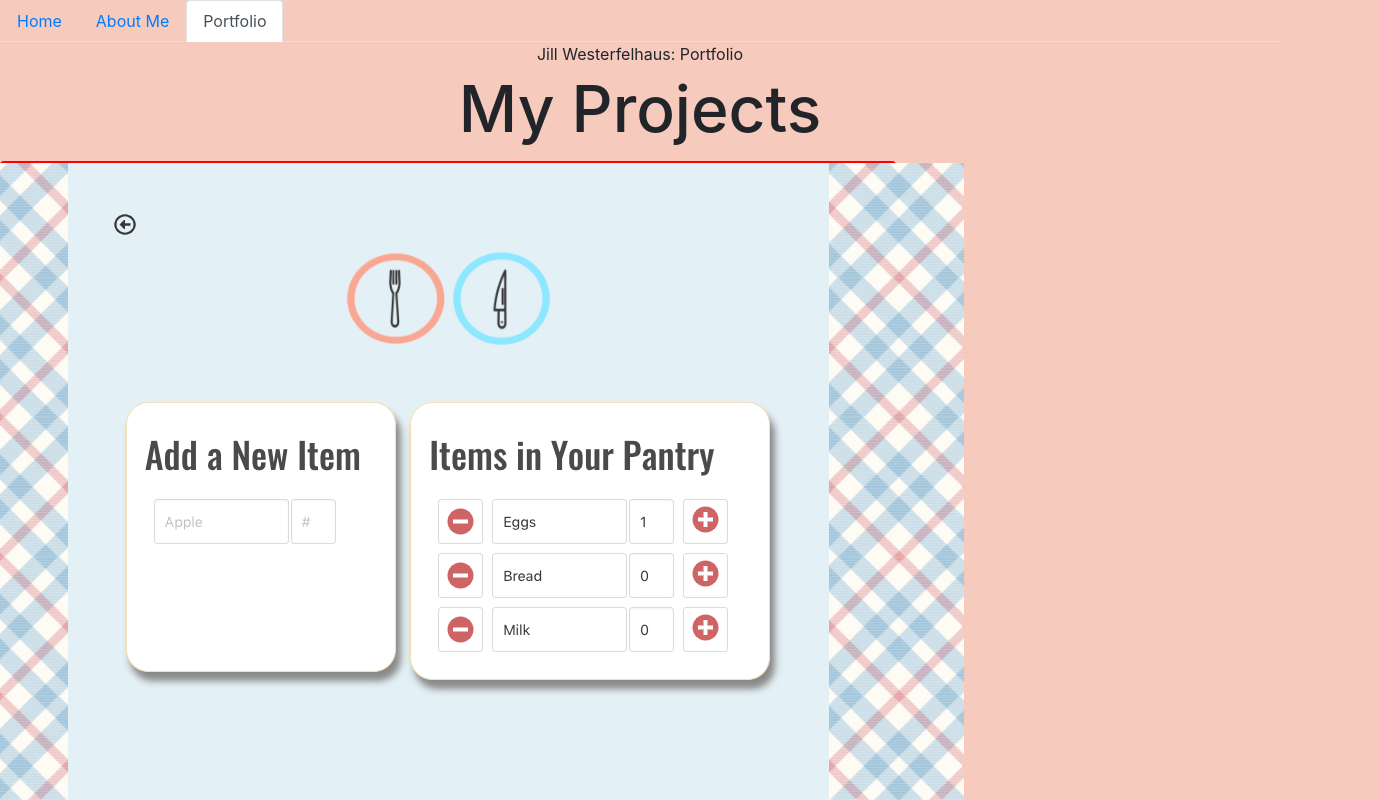
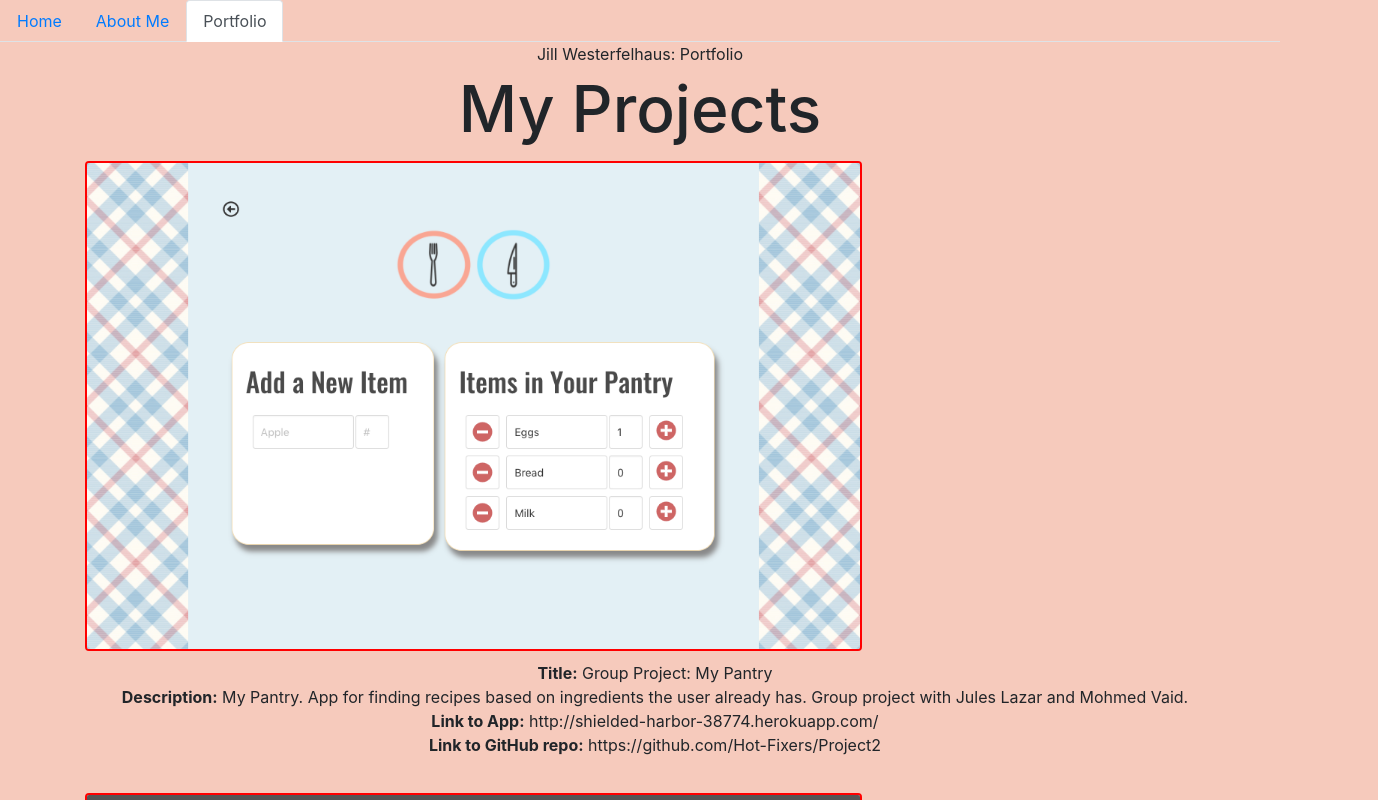
Before and after one commit to JIllWesterfelhaus/ReactPortfolio, a React (Create React App) app in the folder portfolio/: page /portfolio in a window 1280 px wide. Shown: the top 800 px of the page, 1378 px wide, since content can reach past the window. Built offline with nearby package versions, Linux system fonts and the light colour scheme.

Commit message:
Update Project.js

```diff
--- a/portfolio/src/components/pages/Project.js
+++ b/portfolio/src/components/pages/Project.js
@@ -3,9 +3,9 @@ import React from "react";
 function Project(props) {
   return (
     <div className="projects">
-    <div className="card">
+    <div className="container">
 
-        <img alt={props.title} src={props.image} />
+        <img className="card" alt={props.title} src={props.image} />
 
     </div>
       <div className="content">
```
